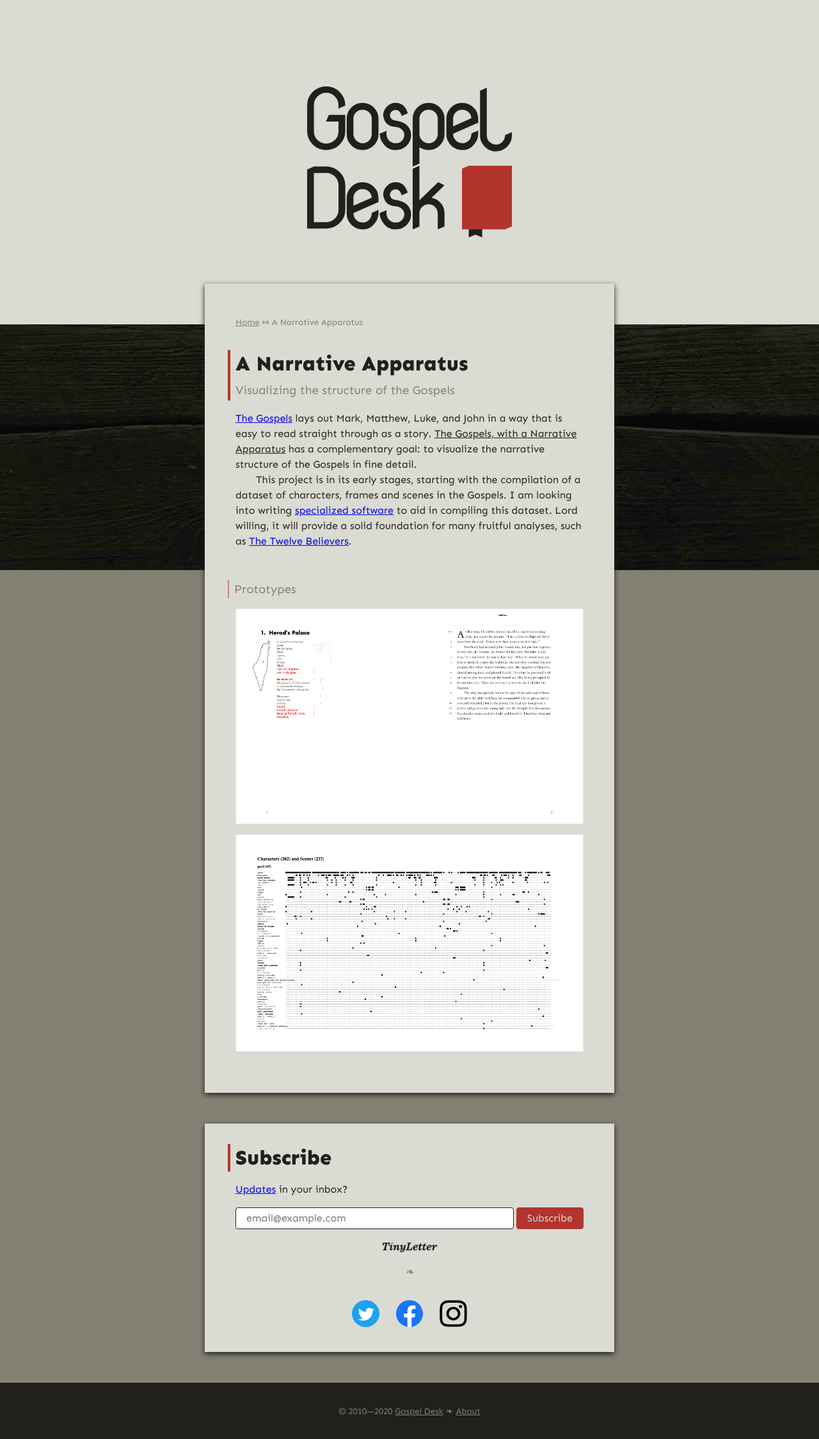
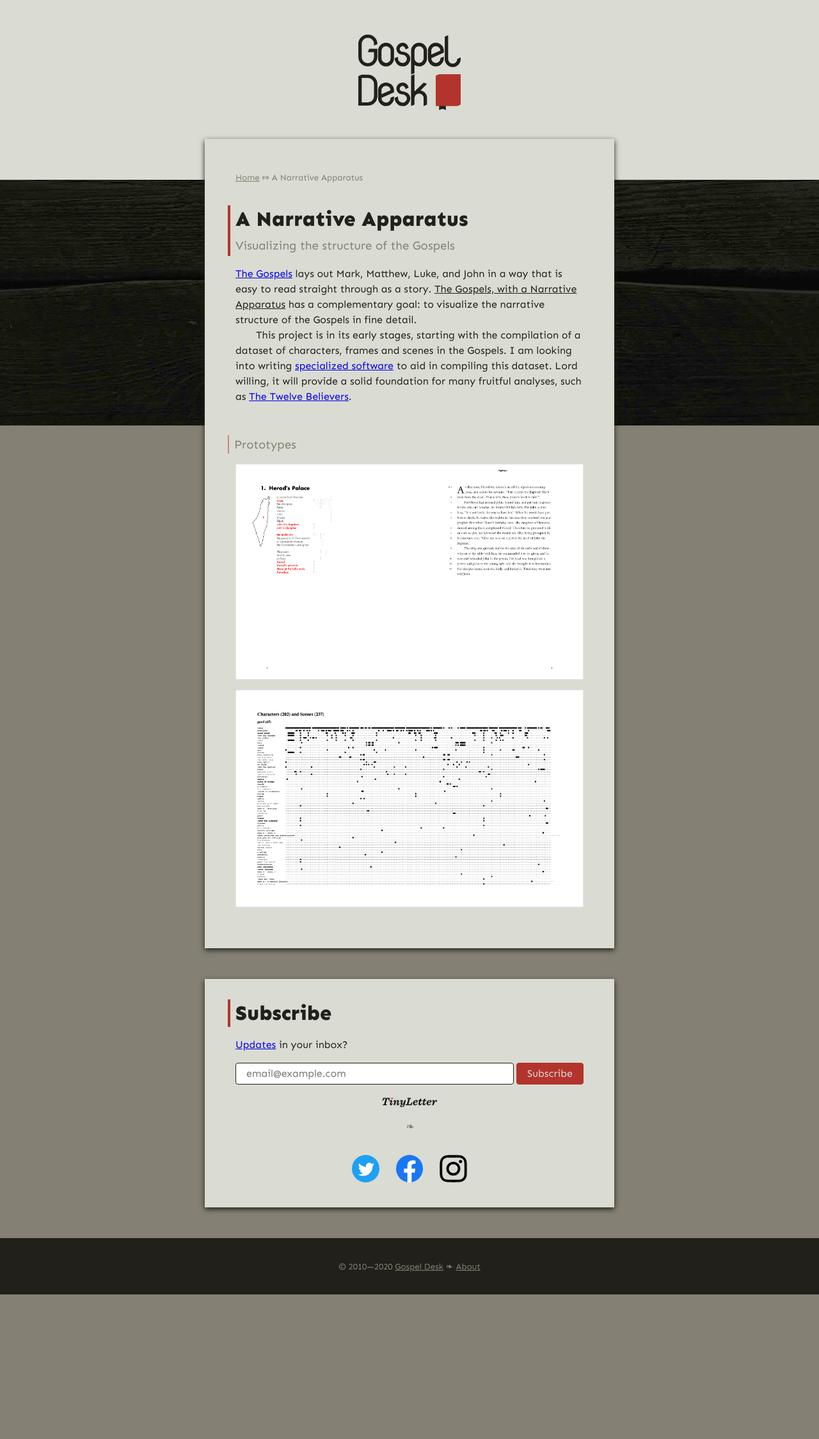
Before and after one commit to gospel-desk/www.logstown.com, a Jekyll site: the page built from a-narrative-apparatus/index.md, in a window 1280 px wide. Shown: the whole page at 64% size. Built offline with Jekyll 4.4.1, drawn with Linux system fonts in a browser that asks for light colours; after the commit the page ends 2023 px from its top, so only the background shows below that.

Commit message:
Hoist up content on inside pages by shrinking logo

```diff
--- a/_layouts/default.html
+++ b/_layouts/default.html
@@ -17,7 +17,7 @@
 
         {% include og-meta.html %}
     </head>
-    <body>
+    <body class="{% if page.url == '/' %}homepage{% else %}inside-page{% endif %}">
         <header class="top">
             <h1><a href="/"><img src="/wordmark.svg" alt="Gospel Desk"></a></h1>
         </header>
--- a/assets/styles/gospeldesk.scss
+++ b/assets/styles/gospeldesk.scss
@@ -120,6 +120,14 @@
     max-width: 320px;
   }
   padding: 15vh 0;
+}
+body.inside-page {
+  .top {
+    img {
+      max-width: 160px;
+    }
+    padding: 6vh 0 12vh;
+  }
 }
 
 .hero {
```
